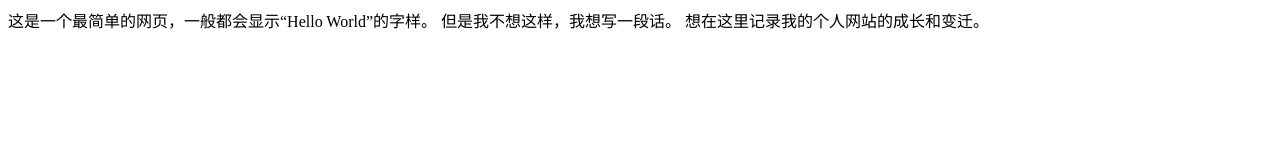
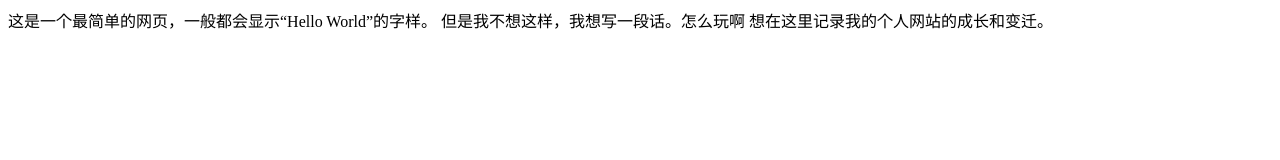
Before and after one commit to trnall/shiguangwuxin, a plain HTML site: page public/index.html in a window 1280 px wide. Drawn offline with Linux system fonts and the light colour scheme.

Commit message:
测试
测试这是什么

```diff
--- a/public/index.html
+++ b/public/index.html
@@ -9,8 +9,8 @@
 <body>
 	<div>
 		这是一个最简单的网页，一般都会显示“Hello World”的字样。
-		但是我不想这样，我想写一段话。
-		想在这里记录我的个人网站的成长和变迁。
+		但是我不想这样，我想写一段话。怎么玩啊
+              想在这里记录我的个人网站的成长和变迁。
 	</div>
 </body>
 </html>
```
